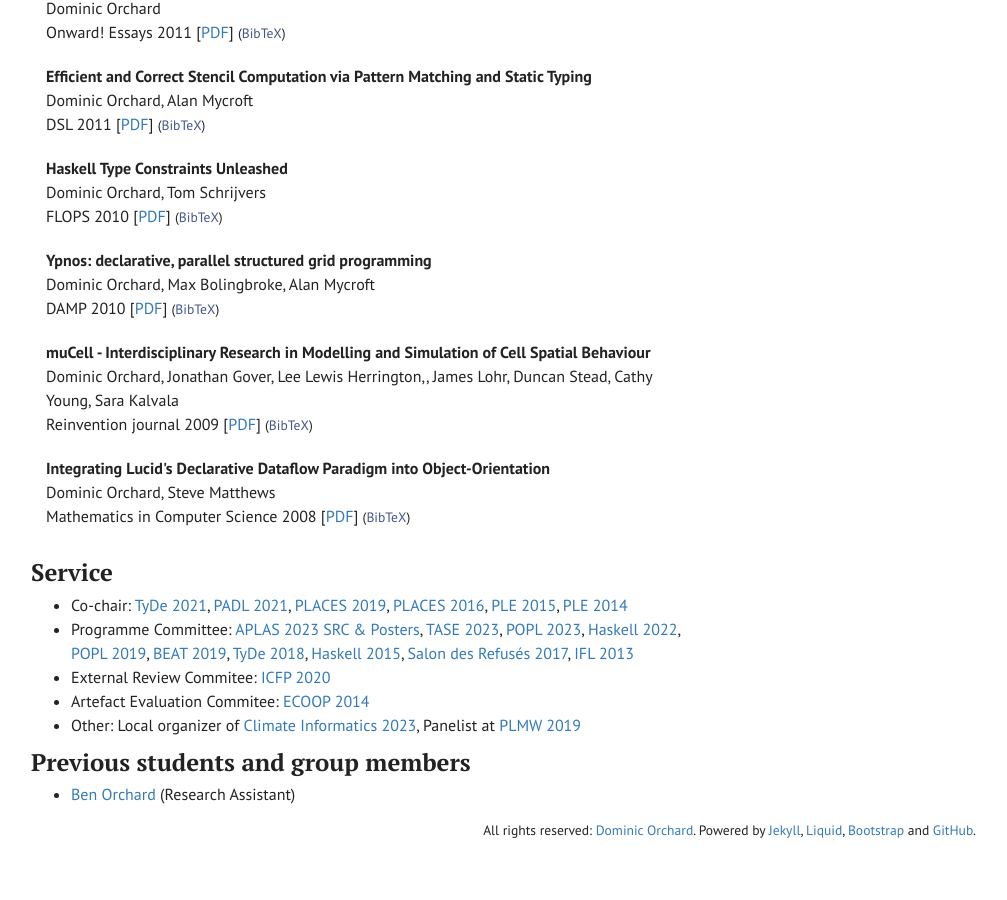
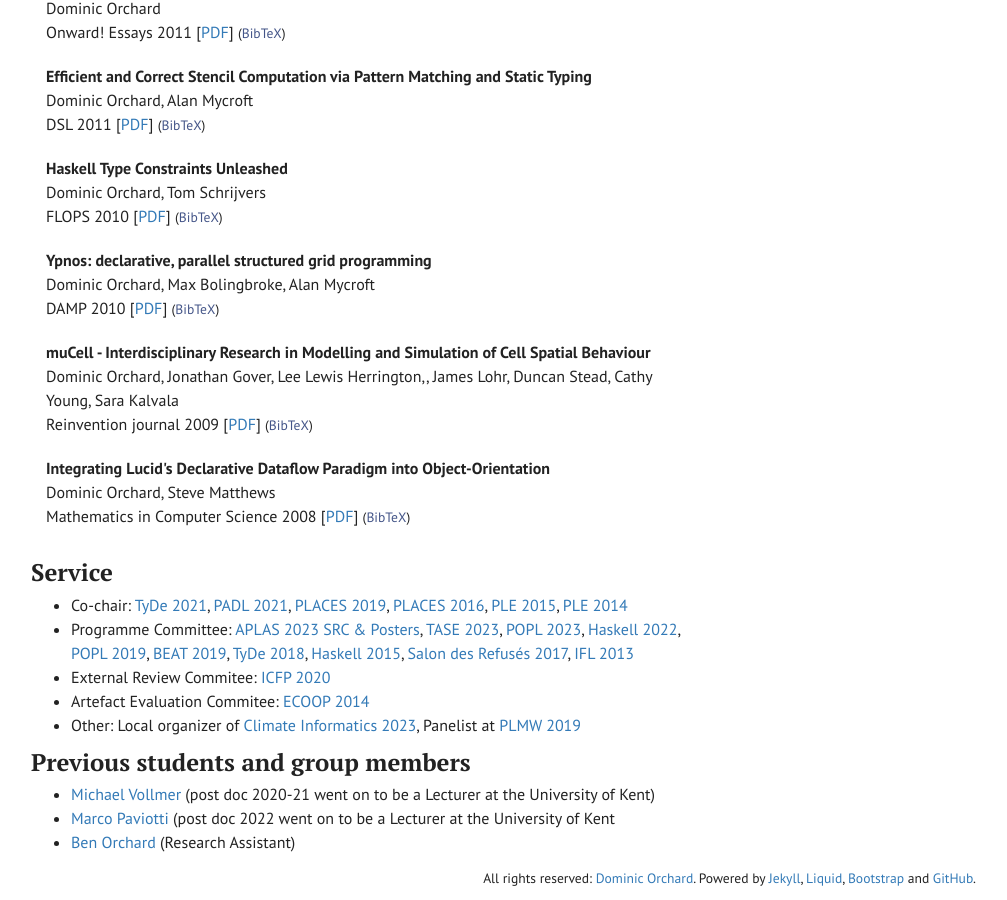
Before and after one commit to dorchard/dorchard.github.io, a Jekyll site: the page built from index.html, in a window 1280 px wide and 900 px high, scrolled down 3869 px. Shown: the whole window, without its empty margins (234-1241 px from the left). Built offline with Jekyll 4.4.1, drawn with Linux system fonts in a browser that asks for light colours; before the commit the page ends 4721 px from its top, so only the background shows below that.

Commit message:
Update index.html

```diff
--- a/index.html
+++ b/index.html
@@ -141,6 +141,8 @@ sitemap:
 
   <h3>Previous students and group members</h3>
     <ul>
+    <li><a href="http://recurial.com/">Michael Vollmer</a> (post doc 2020-21 went on to be a Lecturer at the University of Kent)</li>
+    <li><a href="https://mpaviotti.github.io/">Marco Paviotti</a> (post doc 2022 went on to be a Lecturer at the University of Kent</li>
     <li><a href="https://raehik.github.io/">Ben Orchard</a> (Research Assistant)</li>
     </ul>
 
```
